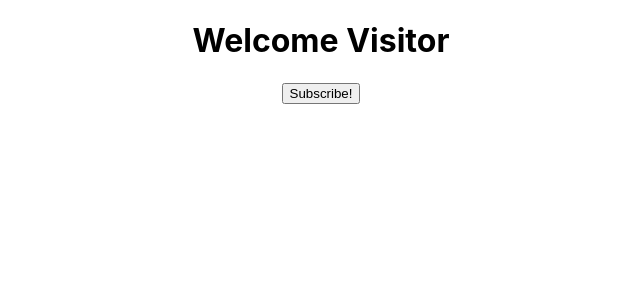
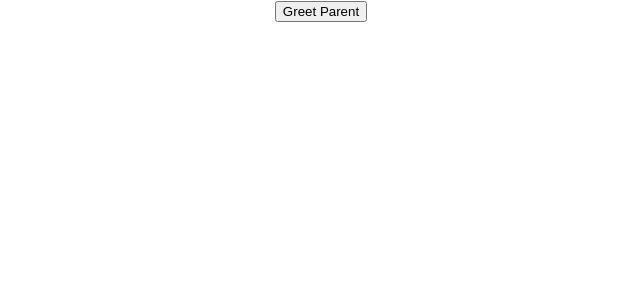
Before and after one commit to mattmc96/CodeEvolution_React, a React (Create React App) app in the folder basic/: page / in a window 1280 px wide. Shown: the top 300 px of the page, without its empty margins (319-959 px from the left). Built offline with nearby package versions, Linux system fonts and the light colour scheme.

Commit message:
pass data from p to c and c to p

```diff
--- a/basic/src/App.js
+++ b/basic/src/App.js
@@ -7,6 +7,8 @@
 import Counter from './components/Counter';
 import FunctionClick from './components/FunctionClick';
 import ClassClick from './components/ClassClick';
+import EventBind from './components/EventBind';
+import ParentComponent from './components/ParentComponent';
 
 function App() {
   return (
@@ -23,9 +25,13 @@
 
       {/* <Welcome name= "Diana" heroName = "Wonder Woman"/>  */}
 
-      <Message/>
+      {/* <Message/> */}
 
       {/* <Counter/> */}
+
+      {/* <EventBind/> */}
+
+      <ParentComponent/>
 
       {/* <FunctionClick/> */}
 
--- /dev/null
+++ b/basic/src/components/ChildComponent.js
@@ -0,0 +1,13 @@
+import React from 'react'
+
+function ChildComponent(props) {
+    return (
+        <div>
+                {/* <button onClick= {props.greetHandler}>Greet Parent</button> */}
+
+                <button onClick= {() => props.greetHandler('child')}>Greet Parent</button>
+        </div>
+    )
+}
+
+export default ChildComponent
--- /dev/null
+++ b/basic/src/components/EventBind.js
@@ -0,0 +1,21 @@
+import React, { Component } from 'react'
+
+class EventBind extends Component {
+
+    state = { Message: 'Hello' }
+
+    ChangeState() {
+        this.setState({Message: 'Thanks for subscribing!'})
+    }
+
+    render() {
+        return (
+            <div>
+                <div>{this.state.Message}</div>
+                <button onClick={() => {this.ChangeState()}}>Click!</button>
+            </div>
+        )
+    }
+}
+
+export default EventBind
--- /dev/null
+++ b/basic/src/components/ParentComponent.js
@@ -0,0 +1,26 @@
+import React, { Component } from 'react'
+import ChildComponent from './ChildComponent';
+
+class ParentComponent extends Component {
+
+    constructor(props) {
+        super(props)
+        this.greetParent = this.greetParent.bind(this);
+    }
+
+    state = {parentName: 'Parent'}
+
+    greetParent(chlidName) {
+        alert(`Hello ${this.state.parentName} from ${chlidName}`)
+    }
+
+    render() {
+        return (
+            <div>
+                   <ChildComponent greetHandler = {this.greetParent}/>
+            </div>
+        )
+    }
+}
+
+export default ParentComponent
```
